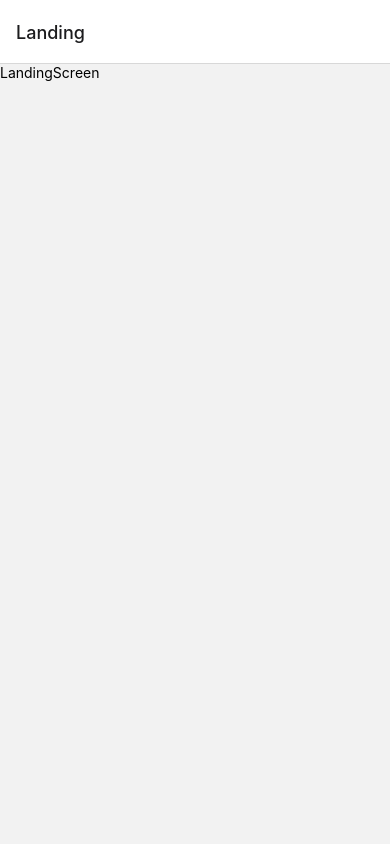
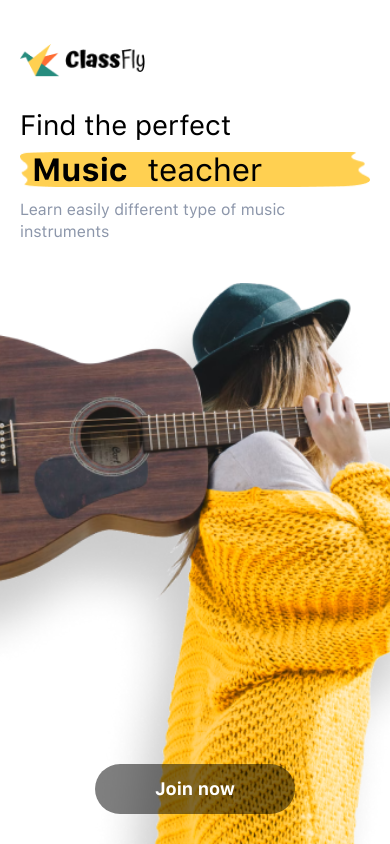
Before and after one commit to mguvensncktr/ClassFly-Music-App, a React Native app: screen /Landing in a window 390 px wide. Built offline with nearby package versions, Linux system fonts and the light colour scheme.

Commit message:
LandingPage done

```diff
--- a/App.js
+++ b/App.js
@@ -1,10 +1,7 @@
-import { StatusBar } from 'expo-status-bar';
-import { StyleSheet, Text, View } from 'react-native';
 import { useFonts } from 'expo-font';
 import { createNativeStackNavigator } from '@react-navigation/native-stack';
 import { NavigationContainer } from '@react-navigation/native';
 
-import HomeScreen from './screens/HomeScreen';
 import DetailScreen from './screens/DetailScreen';
 import LandingScreen from './screens/LandingScreen';
 import TabNavigator from './navigation/Tabs';
@@ -25,21 +22,11 @@ export default function App() {
 
   return (
     <NavigationContainer>
-      <Stack.Navigator>
+      <Stack.Navigator screenOptions={{ headerShown: false }} initialRouteName="Landing">
         <Stack.Screen name="Landing" component={LandingScreen} />
         <Stack.Screen name="Home" component={TabNavigator} />
         <Stack.Screen name="Detail" component={DetailScreen} />
       </Stack.Navigator>
-
     </NavigationContainer>
   );
 }
-
-const styles = StyleSheet.create({
-  container: {
-    flex: 1,
-    backgroundColor: '#fff',
-    alignItems: 'center',
-    justifyContent: 'center',
-  },
-});
--- a/navigation/Tabs.js
+++ b/navigation/Tabs.js
@@ -10,8 +10,8 @@ const Tabs = createBottomTabNavigator();
 
 const TabNavigator = () => {
     return (
-        <Tabs.Navigator>
-            <Tabs.Screen name="Home" component={HomeScreen} />
+        <Tabs.Navigator screenOptions={{ headerShown: false }}>
+            <Tabs.Screen name="Root" component={HomeScreen} />
             <Tabs.Screen name="Pinned" component={HomeScreen} />
             <Tabs.Screen name="Notifications" component={HomeScreen} />
             <Tabs.Screen name="Profile" component={HomeScreen} />
--- a/screens/LandingScreen.js
+++ b/screens/LandingScreen.js
@@ -1,10 +1,87 @@
-import { View, Text } from 'react-native'
+import { View, Text, Image, ImageBackground, TouchableOpacity } from 'react-native'
 import React from 'react'
 
-const LandingScreen = () => {
+//constants
+import { COLORS, SIZES, images, icons, FONTS } from '../constants'
+
+const LandingScreen = ({ navigation }) => {
+
+    function renderHeader() {
+        return (
+            <View style={{ marginTop: SIZES.padding3, marginHorizontal: SIZES.radius }}>
+                <View style={{ flexDirection: 'row', alignItems: 'center' }}>
+                    <Image source={icons.logo} resizeMode="contain" style={{ width: 40, height: 40, marginRight: SIZES.base }} />
+                    <Image source={images.ClassFly} resizeMode="contain" style={{ width: 80, height: 32 }} />
+                </View>
+                <View
+                    style={{
+                        marginTop: SIZES.radius2,
+                    }}
+                >
+                    <Text style={{ color: COLORS.black, ...FONTS.body2, fontSize: 28 }}>Find the perfect</Text>
+                    <ImageBackground
+                        style={{
+                            width: '100%',
+                            height: 35,
+                            marginTop: SIZES.padding,
+                            justifyContent: 'center',
+                            paddingHorizontal: SIZES.padding,
+                        }}
+                        source={images.background}
+                    >
+                        <View style={{ flexDirection: 'row' }}>
+                            <Text style={{ ...FONTS.h1, marginRight: SIZES.radius }}>Music</Text>
+                            <Text style={{ ...FONTS.body1 }}>teacher</Text>
+                        </View>
+                    </ImageBackground>
+                </View>
+                <Text style={{ marginTop: SIZES.padding, ...FONTS.body3, color: COLORS.lightGray }}>Learn easily different type of music instruments</Text>
+            </View>
+        )
+    }
+
+    function renderBgImage() {
+        return (
+            <View style={{ flex: 1, marginTop: SIZES.padding3 }}>
+                <Image
+                    source={images.landing_bg}
+                    style={{
+                        width: '100%',
+                        height: '100%',
+
+                    }}
+                    resizeMode="cover"
+                />
+            </View>
+        )
+    }
+
+    function renderButton() {
+        return (
+            <TouchableOpacity
+                style={{
+                    justifyContent: 'center',
+                    alignItems: 'center',
+                    borderRadius: SIZES.padding3,
+                    backgroundColor: 'rgba(0,0,0,0.5)',
+                    width: 200,
+                    height: 50,
+                    alignSelf: 'center',
+                    position: 'absolute',
+                    bottom: 30
+                }}
+                onPress={() => navigation.navigate('Home')}
+            >
+                <Text style={{ ...FONTS.h4, color: COLORS.white }}>Join now</Text>
+            </TouchableOpacity>
+        )
+    }
+
     return (
-        <View>
-            <Text>LandingScreen</Text>
+        <View style={{ flex: 1, backgroundColor: COLORS.white }}>
+            {renderHeader()}
+            {renderBgImage()}
+            {renderButton()}
         </View>
     )
 }
```
